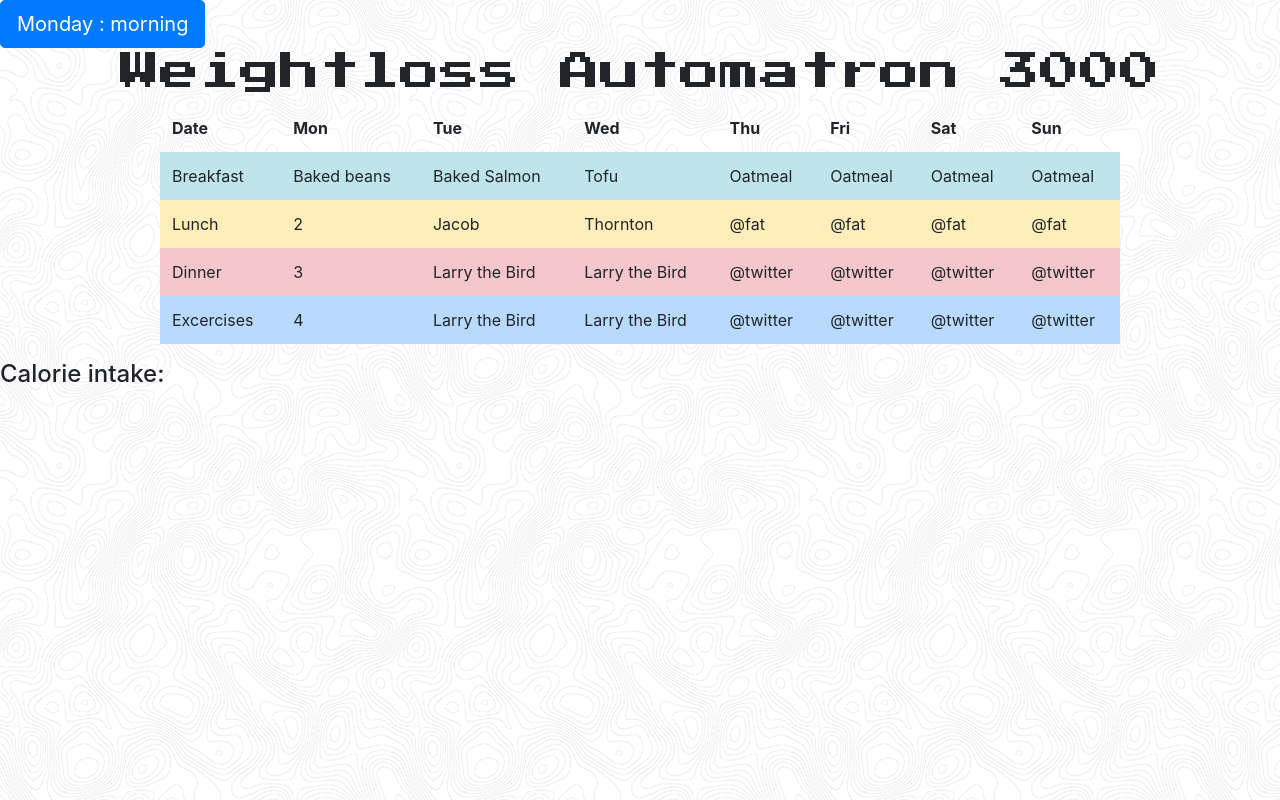
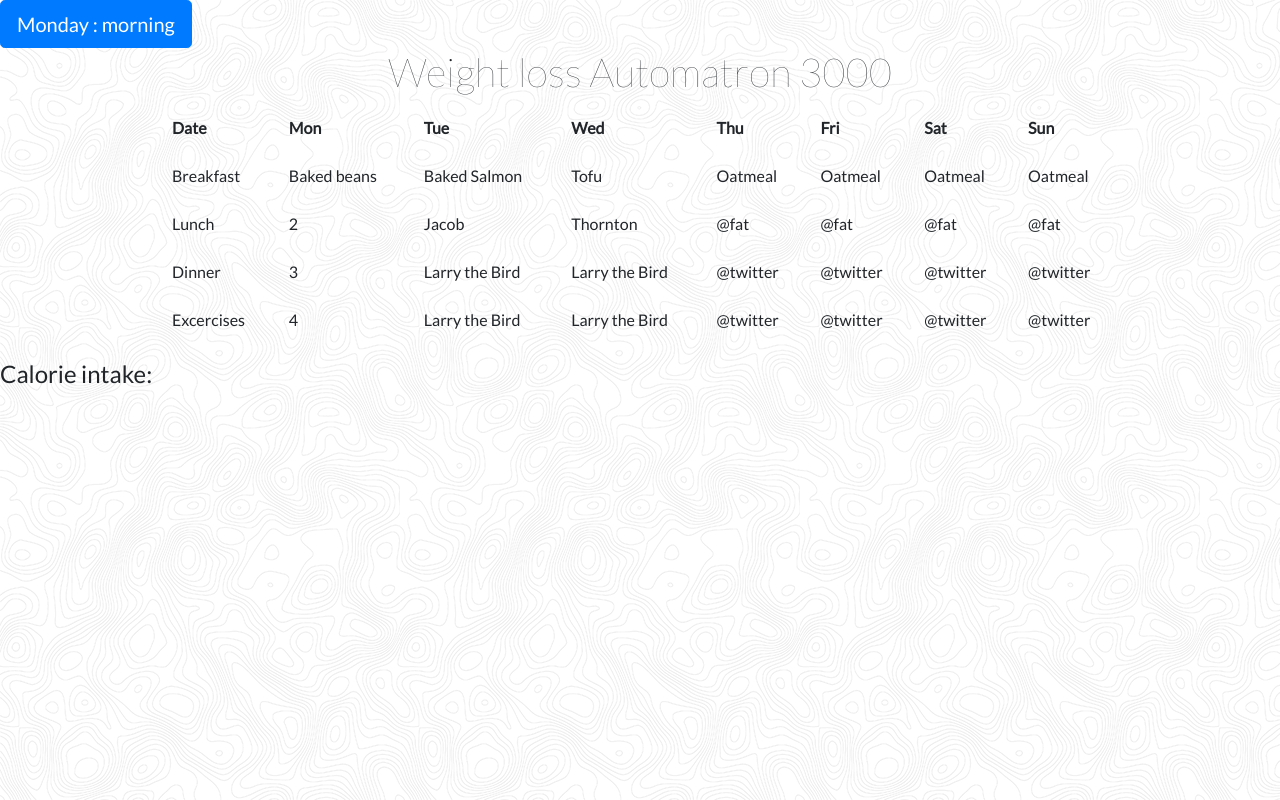
Before and after one commit to c811k/Eat-Fit, a plain HTML site: page index.html in a window 1280 px wide. Drawn offline with nearby package versions, Linux system fonts and the light colour scheme.

Commit message:
some style

```diff
--- a/assets/css/style.css
+++ b/assets/css/style.css
@@ -3,9 +3,15 @@
 }
 body{
 background-image: url(../img/topography/topography.png);
+font-family: 'Lato', sans-serif;
 }
 h1{
-    font-family: 'Press Start 2P', cursive;
+    font-family: 'Lato', sans-serif;
+    font-weight: 100;
+}
+
+td:hover{
+    text-shadow: black 1px 1px 3px;
 }
 
 /* Classes */
--- a/index.html
+++ b/index.html
@@ -1,18 +1,21 @@
 <!DOCTYPE html>
 <html lang="en">
+
 <head>
     <meta charset="UTF-8">
     <meta name="viewport" content="width=device-width, initial-scale=1.0">
     <meta http-equiv="X-UA-Compatible" content="ie=edge">
     <title>Project One</title>
-    <link href="https://fonts.googleapis.com/css?family=Press+Start+2P" rel="stylesheet">
+    <link href="https://fonts.googleapis.com/css?family=Lato:100,400" rel="stylesheet">
 
     <!-- bootstrap -->
-    <link rel="stylesheet" href="https://stackpath.bootstrapcdn.com/bootstrap/4.1.3/css/bootstrap.min.css" integrity="sha384-MCw98/SFnGE8fJT3GXwEOngsV7Zt27NXFoaoApmYm81iuXoPkFOJwJ8ERdknLPMO" crossorigin="anonymous">
+    <link rel="stylesheet" href="https://stackpath.bootstrapcdn.com/bootstrap/4.1.3/css/bootstrap.min.css" integrity="sha384-MCw98/SFnGE8fJT3GXwEOngsV7Zt27NXFoaoApmYm81iuXoPkFOJwJ8ERdknLPMO"
+        crossorigin="anonymous">
 
     <!-- Our Css -->
     <link rel="stylesheet" href="assets/css/style.css">
 </head>
+
 <body>
 
     <!-- Food Only -->
@@ -33,14 +36,15 @@
                             </div>
                         </form>
                     </div>
-            <button type="submit" class="btn btn-default" id="run-search" >
+                    <button type="submit" class="btn btn-default" id="run-search">
                         <i class="fa fa-search"></i> Search</button>
                     <button class="btn btn-default" id="clear-all">Cancle</button>
                 </div>
             </div>
         </div>
         <!-- Modal -->
-      <div class="modal fade" id="exampleModalLong" tabindex="-1" role="dialog" aria-labelledby="exampleModalLongTitle" aria-hidden="true">
+        <div class="modal fade" id="exampleModalLong" tabindex="-1" role="dialog" aria-labelledby="exampleModalLongTitle"
+            aria-hidden="true">
             <div class="modal-dialog" role="document">
                 <div class="modal-content">
                     <div class="modal-header">
@@ -64,7 +68,7 @@
     <!-- Minimal use of hard-coded styles / Needs to be cut-pasted in .css file -->
     <div id="row">
         <div id="col-lg-12" style="text-align:center;">
-                <h1>Weightloss Automatron 3000</h1>
+            <h1>Weight loss Automatron 3000</h1>
         </div>
     </div>
     <div id="row" class="col-md-6 calculator">
@@ -158,7 +162,7 @@
     <!-- Here starts the full width weekly calendar -->
     <div id="wrapper">
         <div id="row">
-            <table class="table table-borderless">
+            <table class="table table-borderless table-hover">
                 <thead>
                     <tr>
                         <th scope="col">Date</th>
@@ -172,7 +176,7 @@
                     </tr>
                 </thead>
                 <tbody>
-                    <tr class="table-info">
+                    <tr>
                         <td>Breakfast</td>
                         <td>Baked beans</td>
                         <td>Baked Salmon</td>
@@ -182,7 +186,7 @@
                         <td>Oatmeal</td>
                         <td>Oatmeal</td>
                     </tr>
-                    <tr class="table-warning">
+                    <tr>
                         <td>Lunch</td>
                         <td>2</td>
                         <td>Jacob</td>
@@ -192,7 +196,7 @@
                         <td>@fat</td>
                         <td>@fat</td>
                     </tr>
-                    <tr class="table-danger">
+                    <tr>
                         <td>Dinner</td>
                         <td>3</td>
                         <td>Larry the Bird</td>
@@ -202,7 +206,7 @@
                         <td>@twitter</td>
                         <td>@twitter</td>
                     </tr>
-                    <tr class="table-primary">
+                    <tr>
                         <td>Excercises</td>
                         <td>4</td>
                         <td>Larry the Bird</td>
@@ -242,8 +246,11 @@
 
     <!-- javascript jQuery -->
     <script src="https://cdnjs.cloudflare.com/ajax/libs/jquery/3.2.1/jquery.min.js"></script>
-    <script src="https://cdnjs.cloudflare.com/ajax/libs/popper.js/1.14.3/umd/popper.min.js" integrity="sha384-ZMP7rVo3mIykV+2+9J3UJ46jBk0WLaUAdn689aCwoqbBJiSnjAK/l8WvCWPIPm49" crossorigin="anonymous"></script>
-    <script src="https://stackpath.bootstrapcdn.com/bootstrap/4.1.3/js/bootstrap.min.js" integrity="sha384-ChfqqxuZUCnJSK3+MXmPNIyE6ZbWh2IMqE241rYiqJxyMiZ6OW/JmZQ5stwEULTy" crossorigin="anonymous"></script>
+    <script src="https://cdnjs.cloudflare.com/ajax/libs/popper.js/1.14.3/umd/popper.min.js" integrity="sha384-ZMP7rVo3mIykV+2+9J3UJ46jBk0WLaUAdn689aCwoqbBJiSnjAK/l8WvCWPIPm49"
+        crossorigin="anonymous"></script>
+    <script src="https://stackpath.bootstrapcdn.com/bootstrap/4.1.3/js/bootstrap.min.js" integrity="sha384-ChfqqxuZUCnJSK3+MXmPNIyE6ZbWh2IMqE241rYiqJxyMiZ6OW/JmZQ5stwEULTy"
+        crossorigin="anonymous"></script>
     <script src="assets/javascript/adamam.js"></script>
 </body>
+
 </html>
```
Lines whose indentation alone changed are shown as unchanged.
